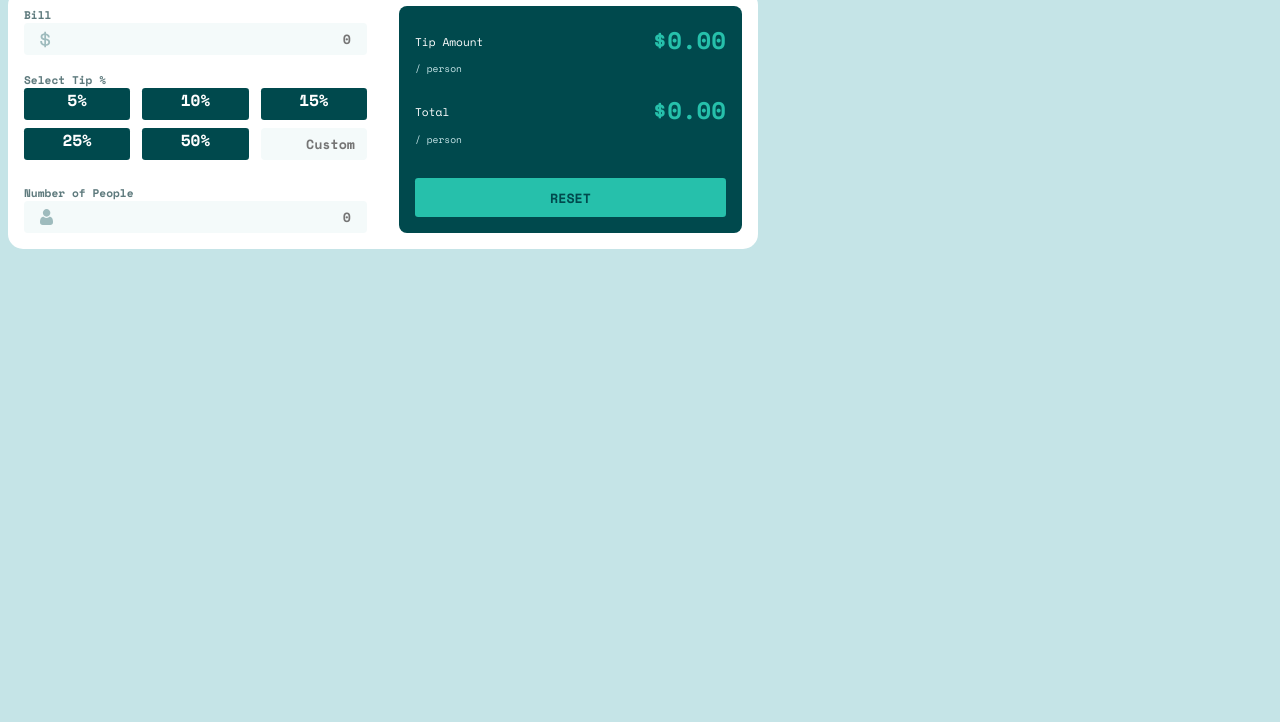
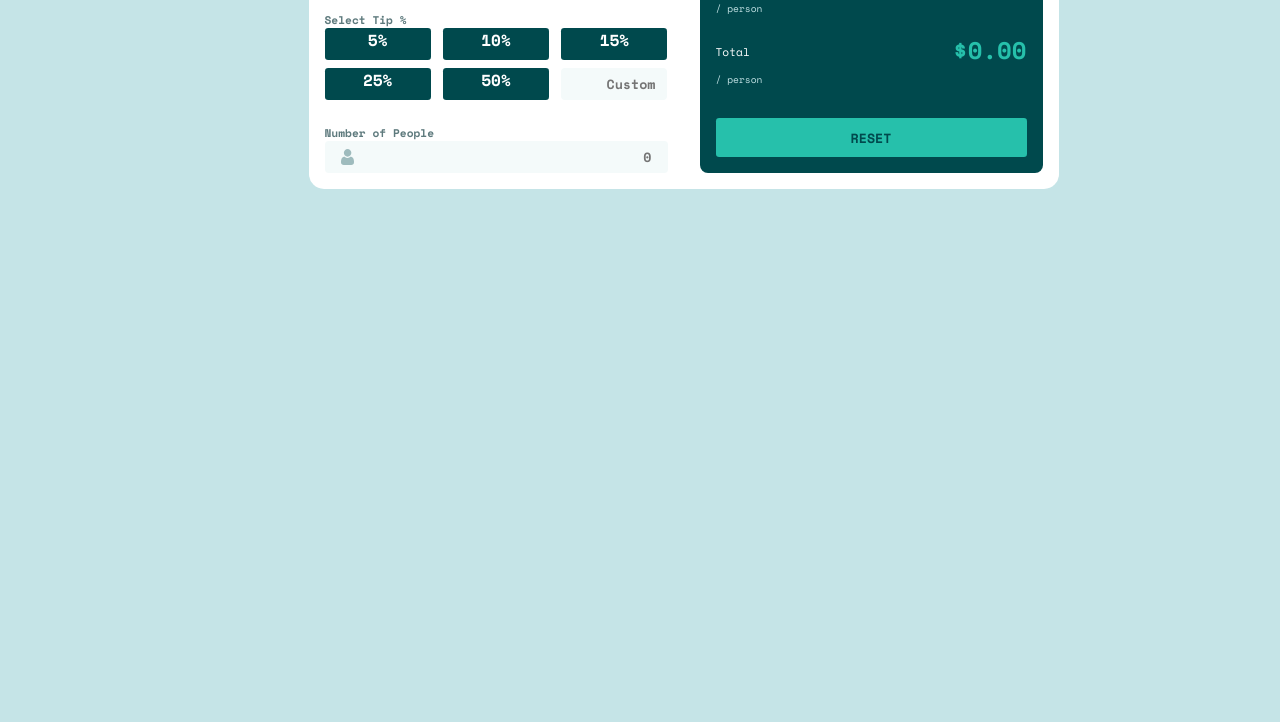
Before and after one commit to RJ3605/Tip-Calculator-App, a plain HTML site: page index.html in a window 1280 px wide. Shown: the part 78-800 px from the top of the page. Drawn offline with nearby package versions, Linux system fonts and the light colour scheme.

Commit message:
Update styles.css

```diff
--- a/styles.css
+++ b/styles.css
@@ -4,8 +4,11 @@
 }
 
 body {
+  display: flex;
+  flex-direction: row;
+  justify-content: center;
   background-color: hsl(185, 41%, 84%);
-  max-width: 750px
+
 }
 
 #splitter-div {
@@ -13,9 +16,10 @@ body {
   justify-content: center;
 }
 
-main {
+form {
   background-color: white;
   border-radius: 15px;
+  max-width: 750px;
 }
 
 input::-webkit-outer-spin-button,
```
